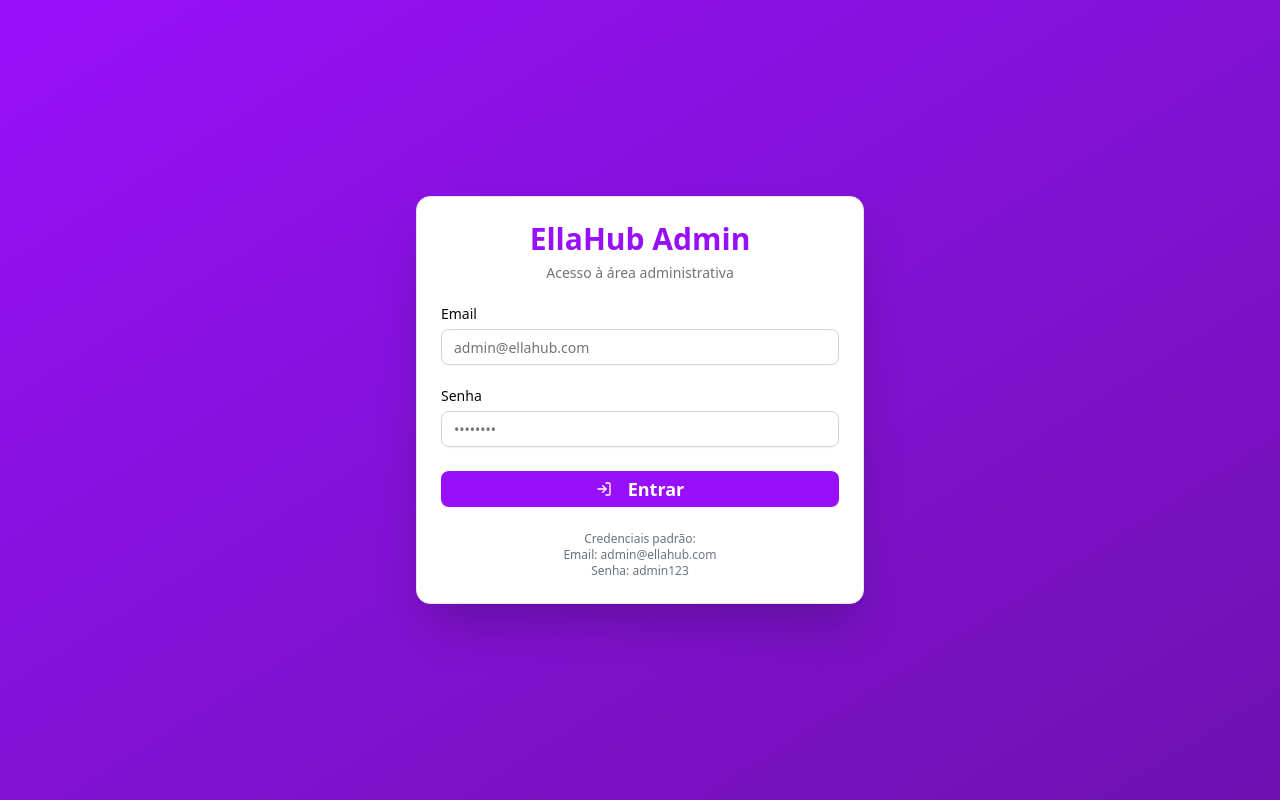
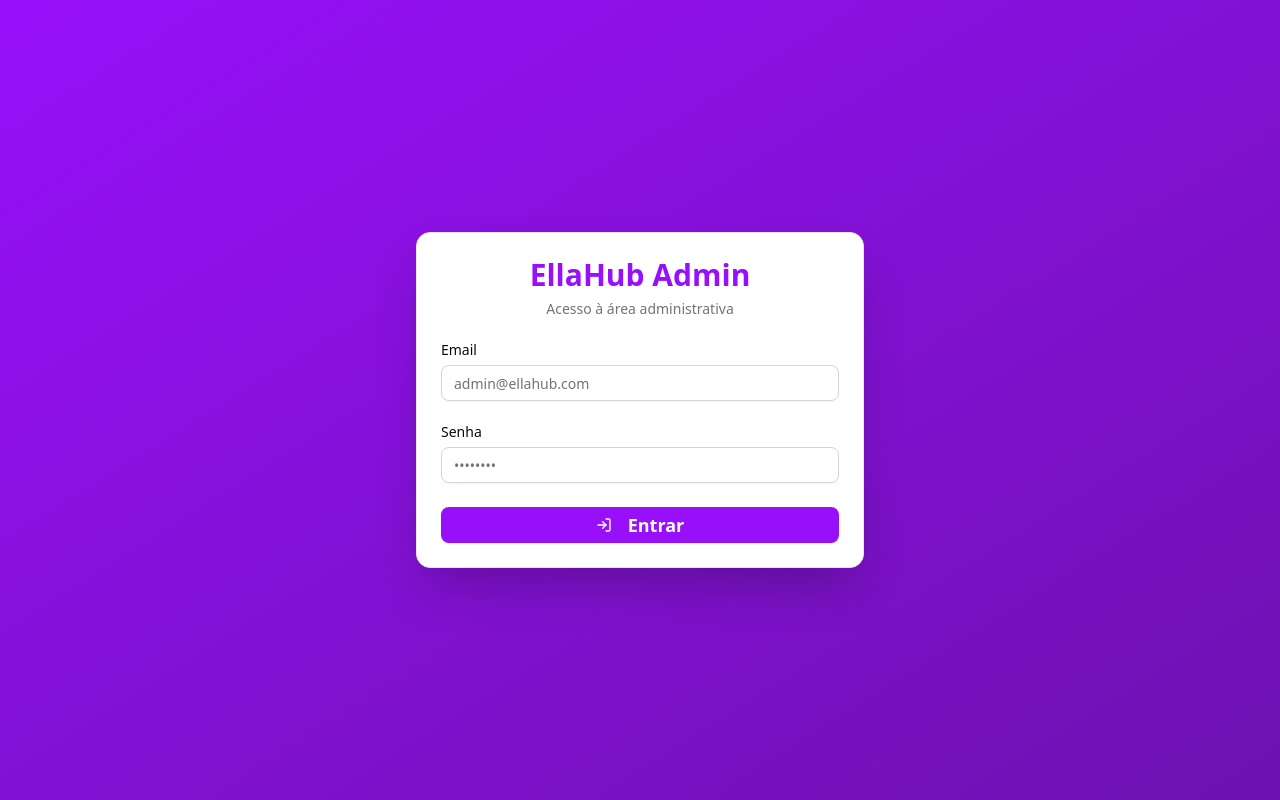
Before and after one commit to rafaelaquinocxs/ellahub-Frontend, a React (Vite) app in the folder ella-hub-frontend/: page /admin-login in a window 1280 px wide. Built offline with nearby package versions, Linux system fonts and the light colour scheme.

Commit message:
fix: Remover credenciais padrão do AdminLogin e corrigir limite de leads/diagnósticos no AdminDashboard

```diff
--- a/ella-hub-frontend/src/pages/AdminDashboard.jsx
+++ b/ella-hub-frontend/src/pages/AdminDashboard.jsx
@@ -24,7 +24,9 @@ const AdminDashboard = () => {
   const [loading, setLoading] = useState(true);
   const [busca, setBusca] = useState('');
   const [paginaLeads, setPaginaLeads] = useState(1);
+  const [totalLeads, setTotalLeads] = useState(0);
   const [paginaDiagnosticos, setPaginaDiagnosticos] = useState(1);
+  const [totalDiagnosticos, setTotalDiagnosticos] = useState(0);
 
   const API_BASE_URL = 'https://ellahub-9f6f69713e4d.herokuapp.com/api';
 
@@ -51,23 +53,25 @@ const AdminDashboard = () => {
       }
 
       // Carregar leads
-      const leadsRes = await fetch(`${API_BASE_URL}/admin-metricas/leads?pagina=${paginaLeads}&limite=10`, {
+      const leadsRes = await fetch(`${API_BASE_URL}/admin-metricas/leads?pagina=${paginaLeads}&limite=1000`, {
         headers: { Authorization: `Bearer ${token}` }
       });
 
       if (leadsRes.ok) {
         const data = await leadsRes.json();
         setLeads(data.leads);
+        setTotalLeads(data.paginacao.total);
       }
 
       // Carregar diagnósticos
-      const diagRes = await fetch(`${API_BASE_URL}/admin-metricas/diagnosticos?pagina=${paginaDiagnosticos}&limite=10`, {
+      const diagRes = await fetch(`${API_BASE_URL}/admin-metricas/diagnosticos?pagina=${paginaDiagnosticos}&limite=1000`, {
         headers: { Authorization: `Bearer ${token}` }
       });
 
       if (diagRes.ok) {
         const data = await diagRes.json();
         setDiagnosticos(data.diagnosticos);
+        setTotalDiagnosticos(data.paginacao.total);
       }
     } catch (error) {
       console.error('Erro ao carregar dados:', error);
@@ -299,7 +303,7 @@ const AdminDashboard = () => {
           <TabsContent value="leads" className="space-y-6">
             <Card>
               <CardHeader>
-                <CardTitle>Leads Capturados</CardTitle>
+                <CardTitle>Leads Capturados ({totalLeads})</CardTitle>
                 <CardDescription>Todas as pessoas que preencheram o formulário</CardDescription>
               </CardHeader>
               <CardContent>
@@ -347,7 +351,7 @@ const AdminDashboard = () => {
           <TabsContent value="diagnosticos" className="space-y-6">
             <Card>
               <CardHeader>
-                <CardTitle>Diagnósticos Completos</CardTitle>
+                <CardTitle>Diagnósticos Completos ({totalDiagnosticos})</CardTitle>
                 <CardDescription>Todas as análises realizadas</CardDescription>
               </CardHeader>
               <CardContent>
--- a/ella-hub-frontend/src/pages/AdminLogin.jsx
+++ b/ella-hub-frontend/src/pages/AdminLogin.jsx
@@ -116,11 +116,7 @@ const AdminLogin = () => {
                 )}
               </Button>
 
-              <div className="text-center text-xs text-gray-500">
-                <p>Credenciais padrão:</p>
-                <p>Email: admin@ellahub.com</p>
-                <p>Senha: admin123</p>
-              </div>
+
             </form>
           </CardContent>
         </Card>
```
